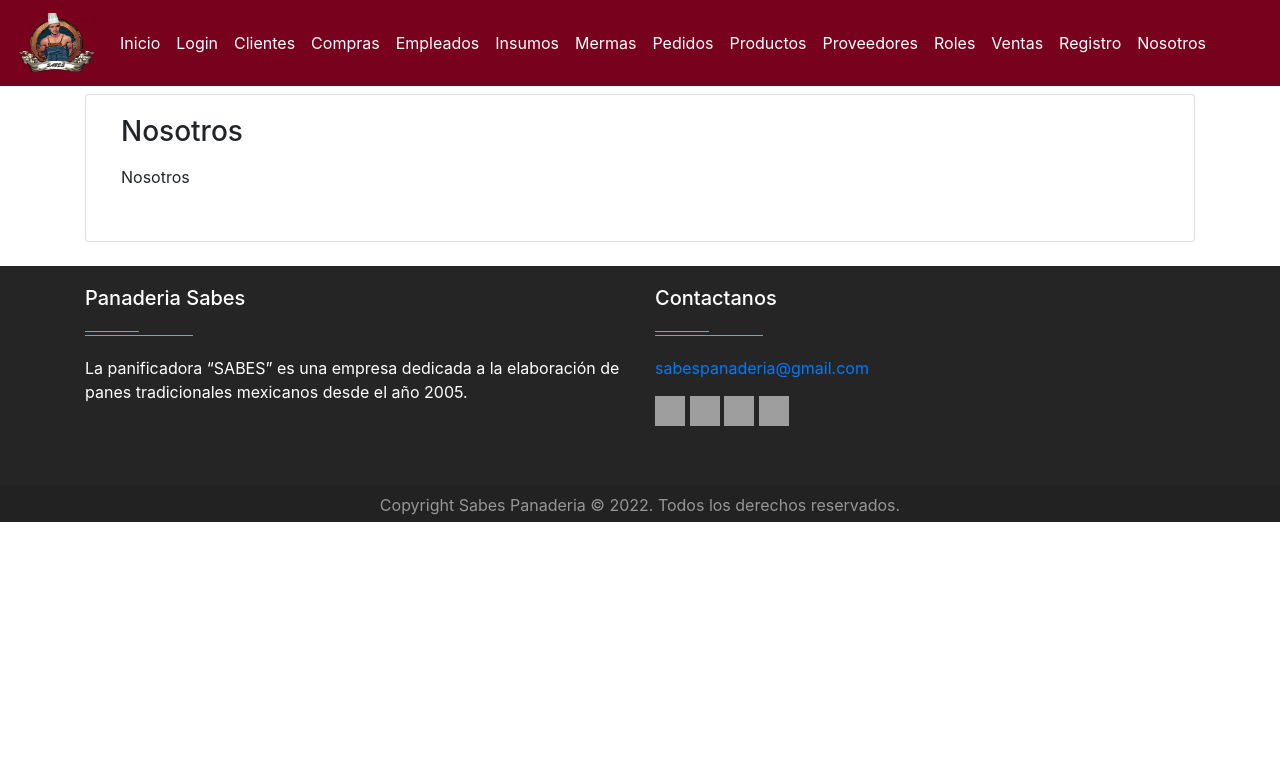
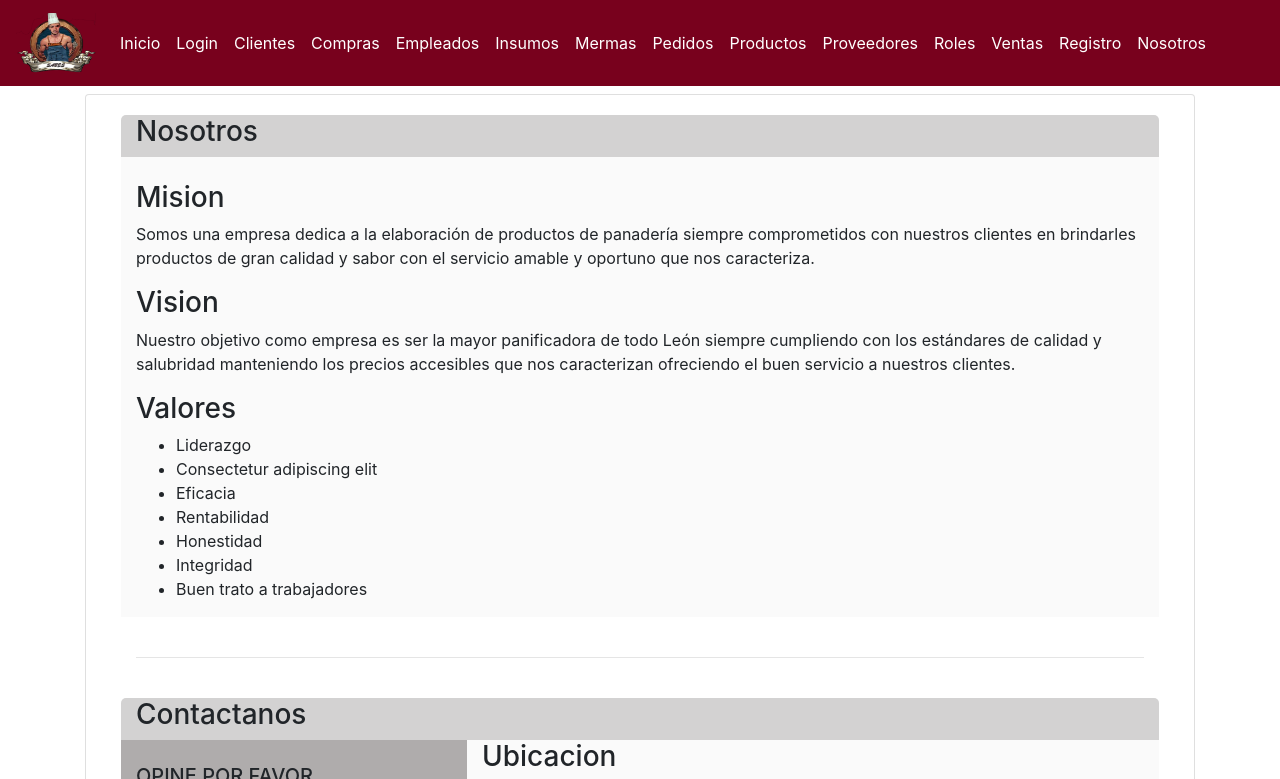
Before and after one commit to EsaudTapia/PanaderiSabes, a Flask app: page /nosotros/info in a window 1280 px wide. Shown: the top 779 px of the page. Before the commit the page ends 522 px from the top, so only its background shows below. Run offline with Flask 2, Linux system fonts and the light colour scheme; some libraries are stand-ins or nearby versions; grey boxes are pictures that could not be loaded.

Commit message:
modificacion de nosotros

```diff
--- a/WEB/app/templates/nosotros.html
+++ b/WEB/app/templates/nosotros.html
@@ -2,14 +2,145 @@
 {% block content %}
 
 {% from '_macros.html' import render_field %}
+<div class="container-fluid">
+    <div class="row">
+        <div class="col-md-12"
+            style="background-color: #D3D2D2; border-top-right-radius:5px; border-top-left-radius:5px;">
+            <strong>
+                <h3>
+                    Nosotros
+                </h3>
+            </strong>
 
-<div class="row ">
-    <div class="col-12">
-        <div class="form-group">
-            <h3>Nosotros</h3>
         </div>
-        <div class="form-group">
-            <p>Nosotros</p>
+    </div>
+    <div class="row" style="background-color: #FAFAFA;">
+        <div class="col-md-12">
+            <div class="row">
+                <div class="col-md-12">
+                    <br>
+                    <h3>
+                        Mision
+                    </h3>
+                    <p>
+                        Somos una empresa dedica a la elaboración de productos de panadería siempre comprometidos con
+                        nuestros clientes en brindarles productos de gran calidad y sabor con el servicio amable y
+                        oportuno que nos caracteriza.
+                    </p>
+                </div>
+            </div>
+            <div class="row">
+                <div class="col-md-12">
+                    <h3>
+                        Vision
+                    </h3>
+                    <p>
+                        Nuestro objetivo como empresa es ser la mayor panificadora de todo León siempre cumpliendo con
+                        los estándares de calidad y salubridad manteniendo los precios accesibles que nos caracterizan
+                        ofreciendo el buen servicio a nuestros clientes.
+                    </p>
+                </div>
+            </div>
+            <div class="row">
+                <div class="col-md-12">
+                    <h3>
+                        Valores
+                    </h3>
+                    <ul>
+                        <li class="list-item">
+                            Liderazgo
+                        </li>
+                        <li class="list-item">
+                            Consectetur adipiscing elit
+                        </li>
+                        <li class="list-item">
+                            Eficacia
+                        </li>
+                        <li class="list-item">
+                            Rentabilidad
+                        </li>
+                        <li class="list-item">
+                            Honestidad
+                        </li>
+                        <li class="list-item">
+                            Integridad
+                        </li>
+                        <li class="list-item">
+                            Buen trato a trabajadores
+                        </li>
+                    </ul>
+                </div>
+            </div>
+        </div>
+    </div>
+    <br>
+    <hr>
+    <br>
+    <div class="row" style="background-color: #D3D2D2; border-top-right-radius:5px; border-top-left-radius:5px;">
+        <div class="col-md-12">
+            <h3>
+                Contactanos
+
+            </h3>
+        </div>
+    </div>
+
+    <div class="row" style="background-color: #FAFAFA;">
+        <br>
+        <div class="col-md-4" style="background-color: #afacac;">
+            <br>
+            <h5>
+                OPINE POR FAVOR
+            </h5>
+            <p>
+                Nos interesa saber su lo que piensa de panaderia sabes
+            </p>
+            <form role="form">
+                <div class="form-group">
+                    <label for="exampleInputEmail1">
+                        Nombre completo
+                    </label>
+                    <input type="text" class="form-control" id="exampleInputEmail1" />
+                </div>
+                <div class="form-group">
+                    <label for="exampleInputEmail1">
+                        Correo electronico
+                    </label>
+                    <input type="email" class="form-control" id="exampleInputEmail1" />
+                </div>
+                <div class="form-group">
+                    <label for="exampleInputPassword1">
+                        Selecciona un motivo
+                    </label>
+                    <select class="custom-select" id="inputGroupSelect01">
+                        <option selected>Selecciona...</option>
+                        <option value="1">Queja</option>
+                        <option value="2">Reclamo</option>
+                        <option value="3">Reconocimiento</option>
+                    </select>
+                </div>
+                <div class="form-group">
+                    <label for="exampleInputPassword1">
+                        Comentarios
+                    </label>
+                    <textarea class="form-control" aria-label="With textarea"></textarea>
+                </div>
+                <button type="submit" class="btn btn-primary">
+                    Enviar mensaje
+                </button>
+                <br>
+                <br>
+
+            </form>
+        </div>
+        <div class="col-md-8">
+            <h3>
+                Ubicacion
+            </h3>
+            <iframe
+                src="https://www.google.com/maps/embed?pb=!1m18!1m12!1m3!1d14056.173689122807!2d-101.59678708057507!3d21.072670006895226!2m3!1f0!2f0!3f0!3m2!1i1024!2i768!4f13.1!3m3!1m2!1s0x842b962c40501be9%3A0x6f8a0c54cf13cf56!2sUniversidad%20Tecnol%C3%B3gica%20de%20Le%C3%B3n%20Campus%20II!5e0!3m2!1ses!2smx!4v1648425009730!5m2!1ses!2smx"
+                width="675" height="545" style="border:0;" allowfullscreen="" loading="lazy"
+                referrerpolicy="no-referrer-when-downgrade"></iframe>
         </div>
     </div>
 </div>
```
Also changed, not shown: 1 other file.
